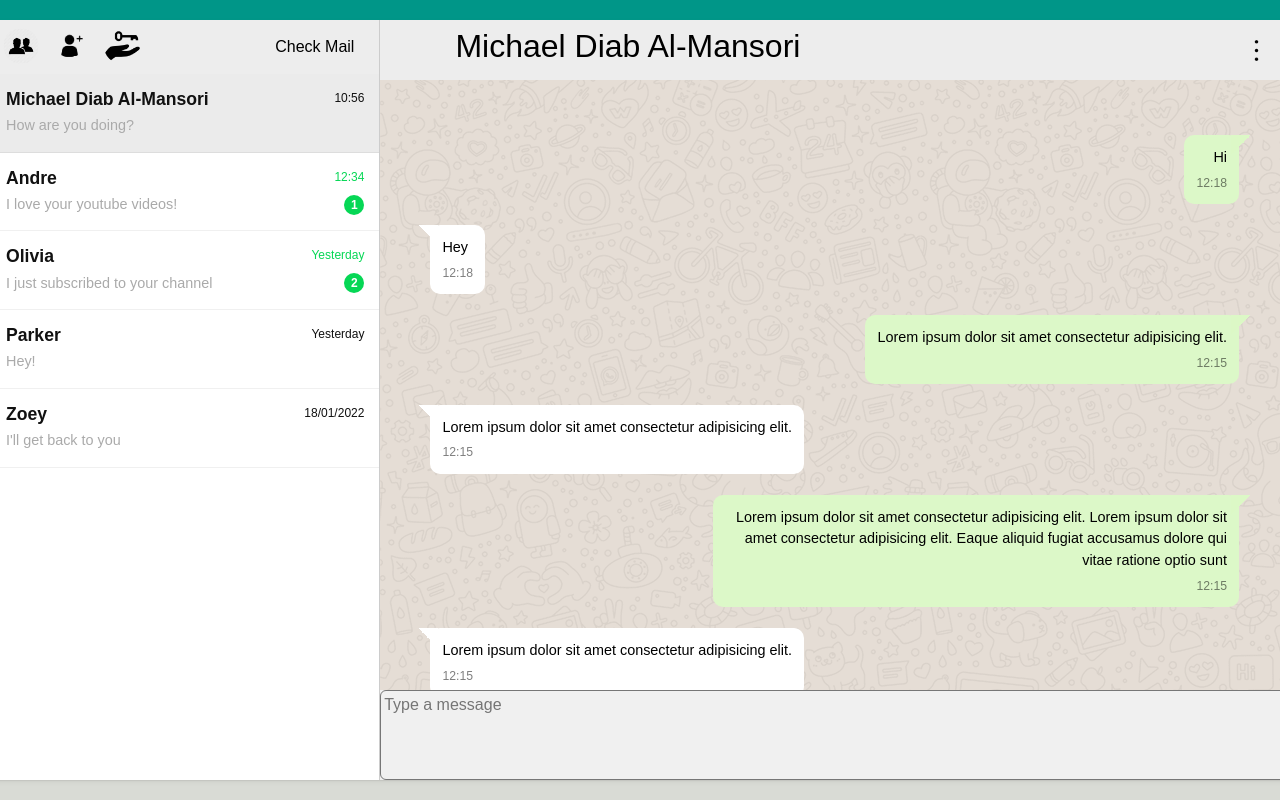
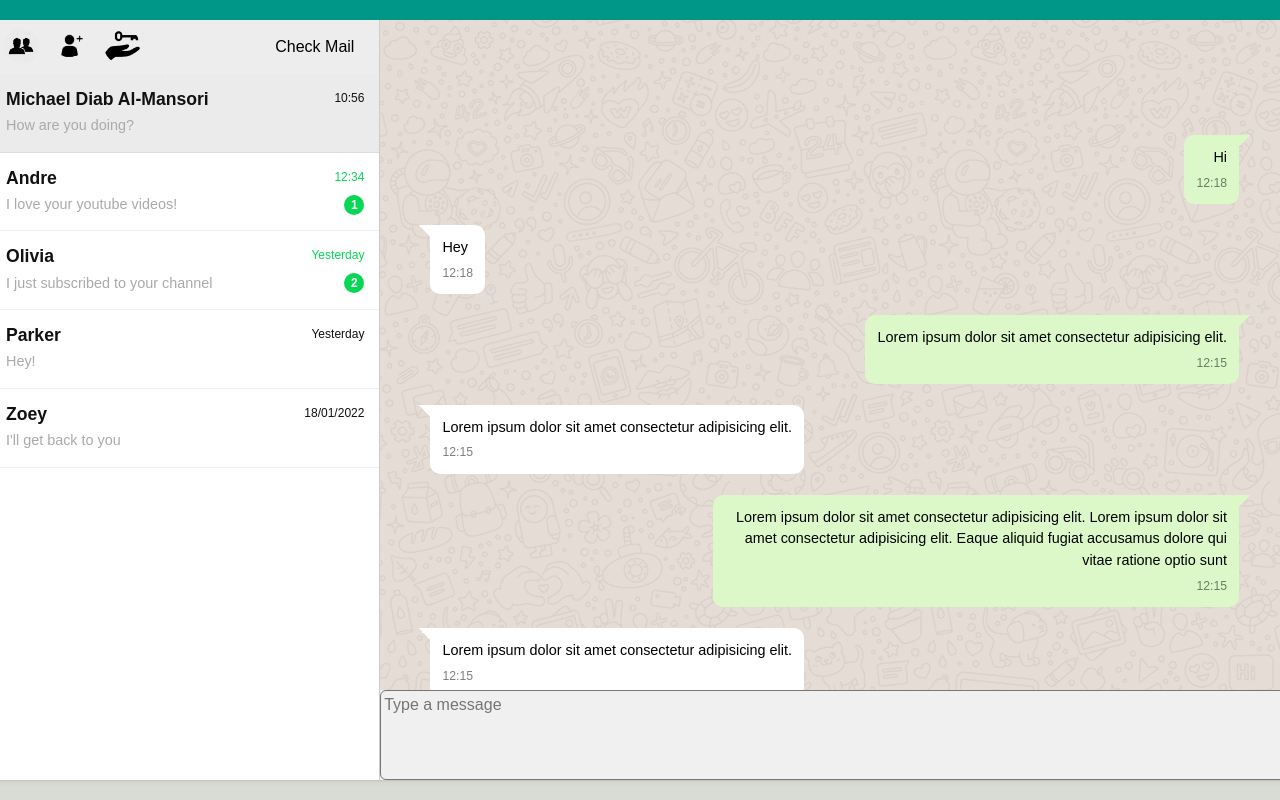
Before and after one commit to AhmedHanyGamal/blind-link, a Svelte app in the folder front-end/: page / in a window 1280 px wide. Built offline with nearby package versions, Linux system fonts and the light colour scheme.

Commit message:
RightSideHeader is now invisible if there is no active contact

```diff
--- a/front-end/src/components/RightSideHeader.svelte
+++ b/front-end/src/components/RightSideHeader.svelte
@@ -1,11 +1,14 @@
 <script>
 import threeDotsVerticle from "../assets/images/three-dots-verticle.png";
+export let friendUsername;
+export let additionalClasses = "invisible";
+
 </script>
 
 
-<div class="rightSideHeader">
+<div class="rightSideHeader {additionalClasses}">
     <div class="currentContact">
-      <h4>Michael Diab Al-Mansori<br /></h4>
+      <h4>{friendUsername}</h4>
     </div>
 
     <div class="dropdown_button">
```
